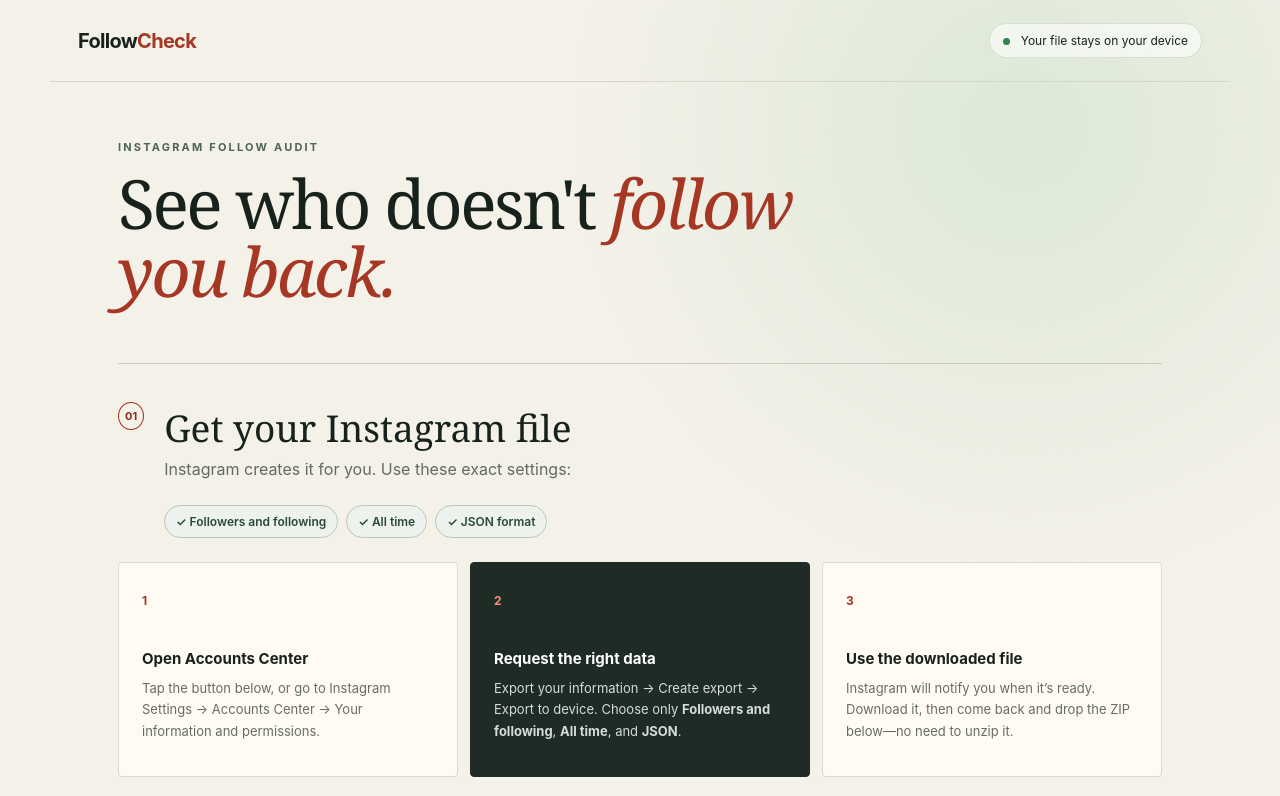
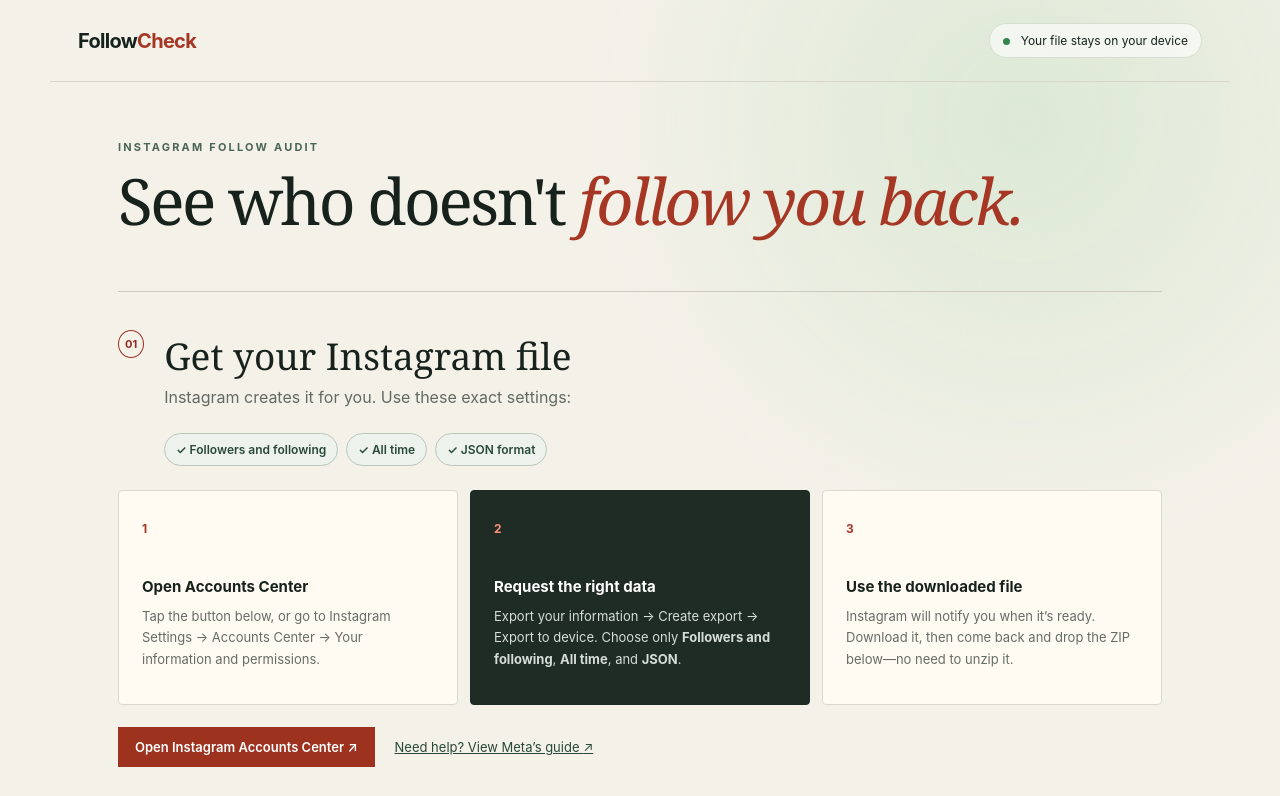
Before and after one commit to amrkmansour/instagram-follow-audit, a website built with Vite: page index.html in a window 1280 px wide. Shown: the top 796 px of the page. Built offline with nearby package versions, Linux system fonts and the light colour scheme.

Commit message:
Keep hero headline on one line

```diff
--- a/src/style.css
+++ b/src/style.css
@@ -44,13 +44,13 @@ nav, footer {
 .privacy-pill i, .working i { display: inline-block; width: 7px; height: 7px; margin-right: 7px; border-radius: 50%; background: #33844f; }
 
 main { max-width: 1100px; margin: auto; padding: 58px 28px; }
-.hero { max-width: 760px; margin-bottom: 58px; }
+.hero { max-width: 100%; margin-bottom: 58px; }
 .eyebrow { margin-bottom: 15px; color: #4a6556; font-size: 11px; font-weight: 700; letter-spacing: 2.2px; text-transform: uppercase; }
 .hero h1, .section-heading h2, .dropzone > strong, .summary strong, .result-head h2 {
   font-family: Georgia, "Times New Roman", serif;
   font-weight: 400;
 }
-.hero h1 { margin: 0; font-size: clamp(42px, 5.5vw, 68px); line-height: 1; letter-spacing: -2.5px; }
+.hero h1 { margin: 0; font-size: clamp(18px, 5.5vw, 64px); line-height: 1; letter-spacing: -2.5px; white-space: nowrap; }
 .hero h1 em { color: #a53724; }
 
 .instructions, .payment-section, .upload-section { margin-bottom: 100px; padding-top: 38px; border-top: 1px solid #ccc9bf; }
@@ -166,7 +166,6 @@ footer p { color: #6f756f; font-size: 11px; }
 }
 
 @media (max-width: 480px) {
-  .hero h1 { font-size: 42px; }
   .steps { grid-template-columns: 1fr; }
   .quick-settings { margin-left: 0; }
   .section-heading { gap: 12px; }
```
